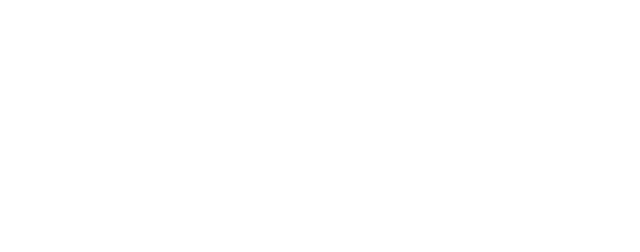
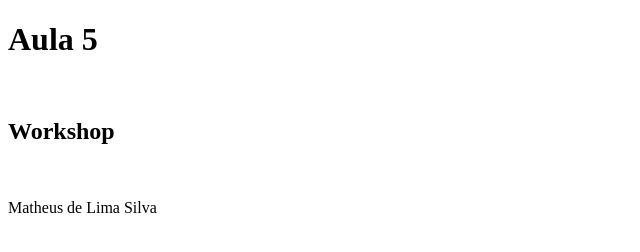
Before and after one commit to MatheusilvaDSN/50595-Aula-5, a plain HTML site: page index.html in a window 1280 px wide. Shown: the whole page, without its empty margins (0-640 px from the left). Drawn offline with Linux system fonts and the light colour scheme.

Commit message:
Adc informações em body no index

```diff
--- a/index.html
+++ b/index.html
@@ -3,9 +3,13 @@
 <head>
     <meta charset="UTF-8">
     <meta name="viewport" content="width=device-width, initial-scale=1.0">
-    <title>Atividade 5</title>
+    <title>Aula 5</title>
 </head>
 <body>
-
+    <h1>Aula 5</h1>
+    <br>
+    <h2>Workshop</h2>
+    <br>
+    <p>Matheus de Lima Silva</p>
 </body>
 </html>
```
